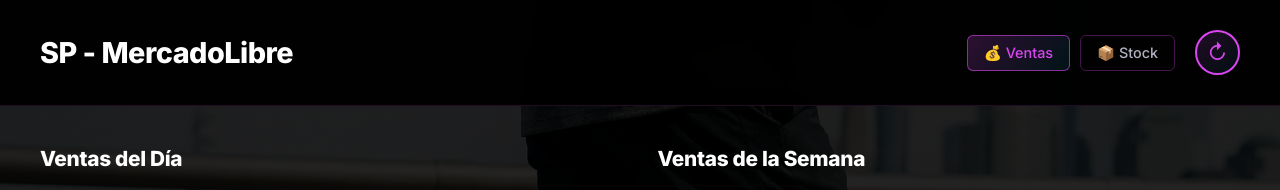
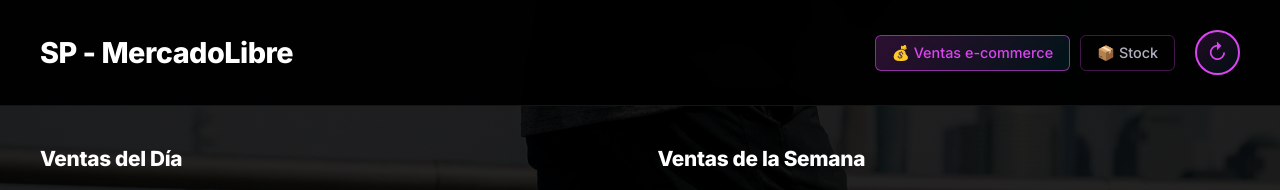
Before and after one commit to daniwally/SP, a React (Vite) app in the folder frontend/: page / in a window 1280 px wide. Shown: the top 190 px of the page. Built offline with nearby package versions, Linux system fonts and the light colour scheme; no server answers.

Commit message:
📝 Update tab label: 'Ventas' → 'Ventas e-commerce'

```diff
--- a/frontend/src/App.jsx
+++ b/frontend/src/App.jsx
@@ -105,7 +105,7 @@
               className={`tab-btn ${activeTab === 'mercadolibre' ? 'active' : ''}`}
               onClick={() => setActiveTab('mercadolibre')}
             >
-              💰 Ventas
+              💰 Ventas e-commerce
             </button>
             <button
               className={`tab-btn ${activeTab === 'stock' ? 'active' : ''}`}
```
